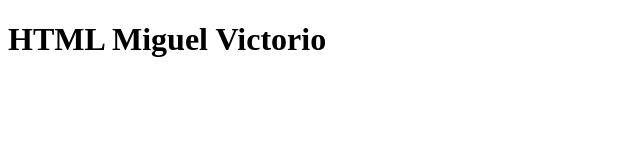
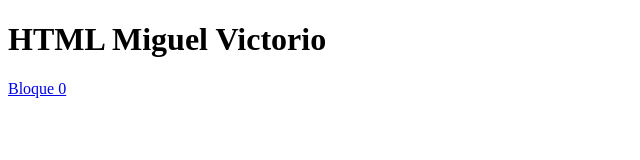
Before and after one commit to Miguelvv7/LLMM-MVV-1DAM, a plain HTML site: page index.html in a window 1280 px wide. Shown: the full height of the page, 0-640 px from the left. Drawn offline with Linux system fonts and the light colour scheme.

Commit message:
conectados

```diff
--- a/index.html
+++ b/index.html
@@ -4,4 +4,7 @@
 
     <h1>HTML Miguel Victorio</h1>
 
-</html>
+<!-- a href="" es para unir documentos-->
+ <a href="ejercicios/bloque0.html">Bloque 0</a>
+
+ </html>
```
Also changed, not shown: ejercicios/bloque0.html (added).
